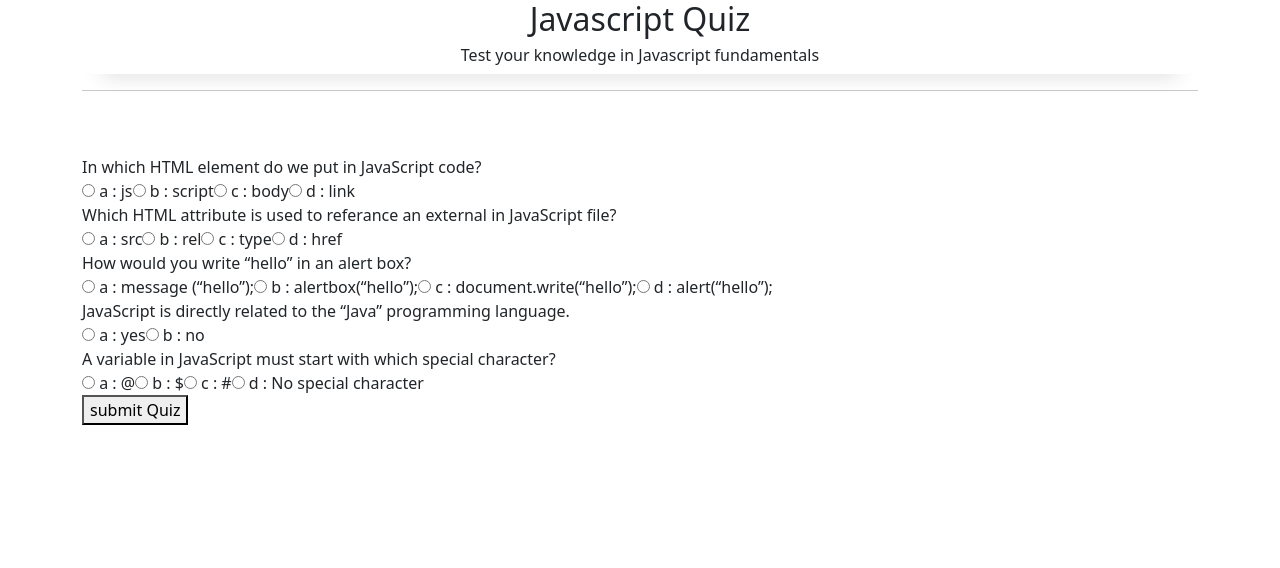
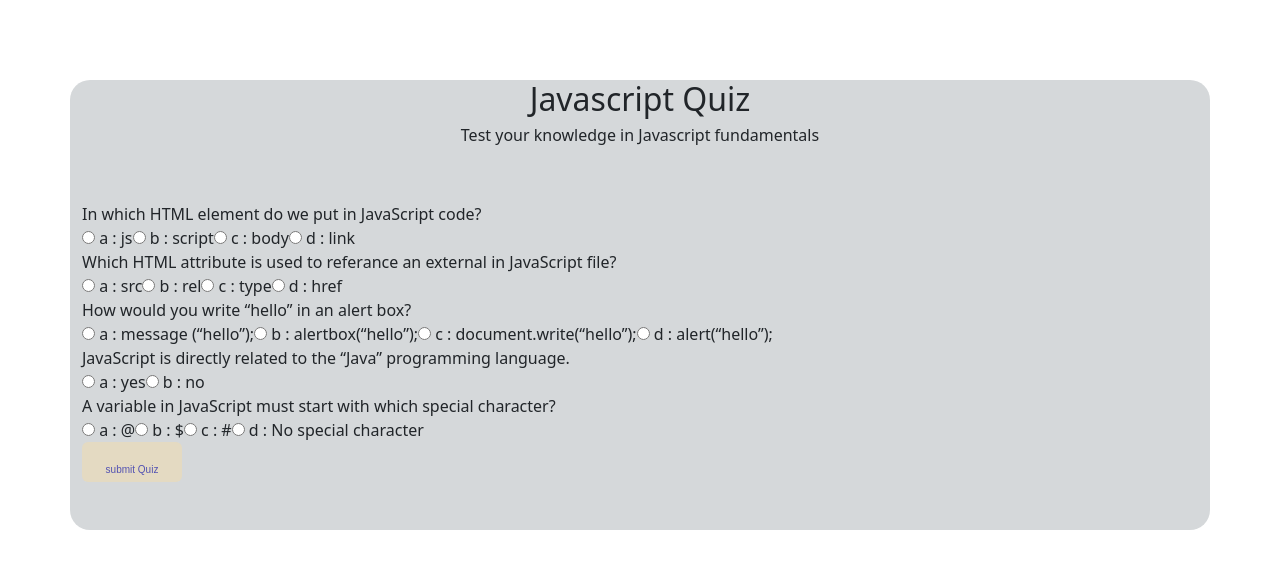
Before and after one commit to tanolingam/Quizzes-App, a plain HTML site: page index.html in a window 1280 px wide. Drawn offline with nearby package versions, Linux system fonts and the light colour scheme.

Commit message:
quirecommit

```diff
--- a/index.html
+++ b/index.html
@@ -13,14 +13,7 @@
     <h2 class="heading1" style="text-align:center;">Javascript Quiz</h2>
     <h6 style="text-align:center;">Test your knowledge in <b></b>Javascript fundamentals</b></h6>
 
-    <hr style="border:none;
-    height: 20px;
-    width:100%;
-    height: 50px;
-    margin-top: 0;
-    border-bottom: 1px  soild #1f1209;
-    box-shadow: 0 20px 20px -20px #333;
-    margin: -50px auto  10px;"><hr>
+
 
     <div id="results" style="background-color:gold;"></div><br><br>
     <div id="quiz"></div>
--- a/qui.css
+++ b/qui.css
@@ -1,35 +1,39 @@
-/* body{
+body{
     font-size: 20px;
-    font-family: sans-serif;
-    color: #141010;
+    font-family: Monospace;
+    color: #141010ec;
     height: 100px;
     padding: 30px;
 
 }
 .question{
-    font-weight: 600;
+    font-weight: 700px;
 
 
 }
 .answer{
-    margin-bottom: 30px;
+    margin-bottom: 100px;
 }
 .answer label{
     display: block;
 }
 #submit{
     font-family: sans-serif;
-    font-size: 20px;
-    background-color: orange;
-    color:rgb(77, 37, 37);
+    font-size: 10px;
+    background-color: rgb(228, 218, 194);
+    color:rgb(82, 82, 178);
     border:0px;
-    border-radius: 3px;
+    border-radius: 6px;
     padding: 20px;
     cursor: pointer;
-    margin-bottom: 20px;
+    /* margin-left: 1000px; */
+    margin-bottom: 50px;
+    height: 22px;
+    width: 100px;
+
 }
 #submit:hover{
-    background-color: rgb(195, 31, 31);
+    background-color: rgb(175, 156, 243);
     border-radius: 12px;
 }
 .container{
@@ -37,11 +41,7 @@ margin-top: 50px;
 border-radius: 20px;
 padding: auto;
 width:250px;
-height: 500px;
-background-color:lightblue;
+height: 450px;
+background-color:rgb(213, 216, 218);
 
 }
-
-
-
- */
```
